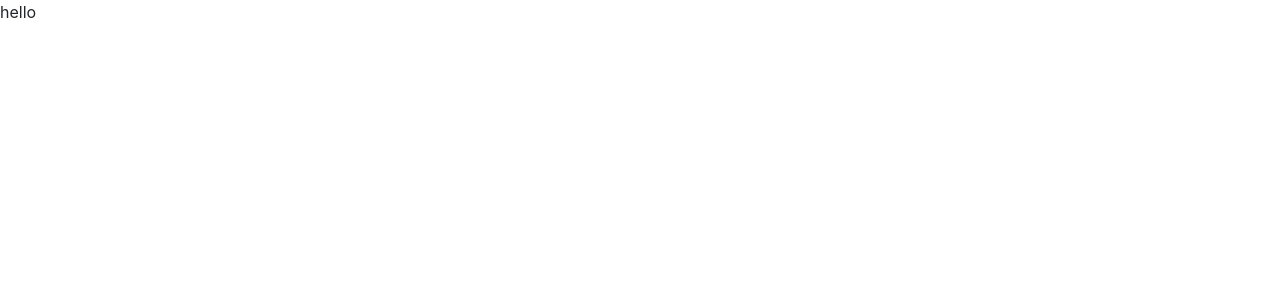
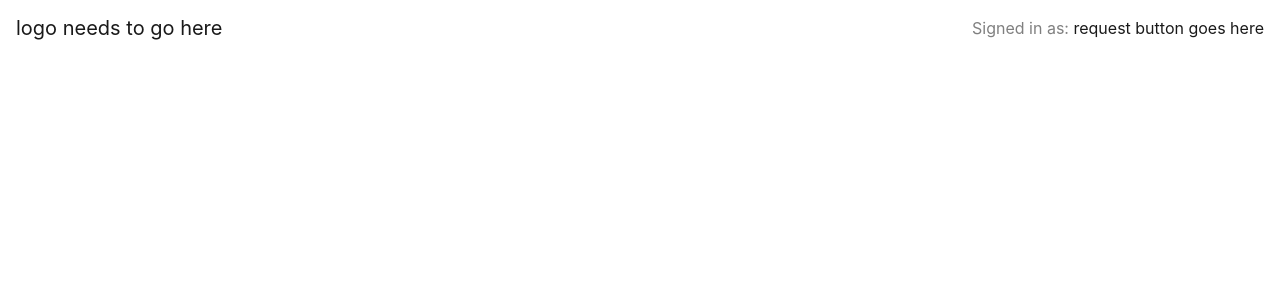
Before and after one commit to danportal/celliersite, a React (Create React App) app: page /contact in a window 1280 px wide. Shown: the top 300 px of the page. Built offline with nearby package versions, Linux system fonts and the light colour scheme; the HTML template or start-up script is replaced by a standard one.

Commit message:
added navbar

```diff
--- a/src/App.js
+++ b/src/App.js
@@ -1,5 +1,10 @@
 
 import "bootstrap/dist/css/bootstrap.min.css";
+import Navbar from "react-bootstrap/Navbar";
+import Container from "react-bootstrap/Container";
+import Col from "react-bootstrap/Col";
+import Row from "react-bootstrap/Row";
+import Button from "react-bootstrap/Button";
 import About from "./pages/about";
 import Benefits from "./pages/benefits";
 import Contact from "./pages/contact";
@@ -11,7 +16,17 @@ import Winetanks from "./pages/winetanks";
 
 function App() {
   return (
-    <div> hello </div>
+    <div className="App">
+  <Navbar>
+  <Navbar.Brand href="#home">logo needs to go here </Navbar.Brand>
+  <Navbar.Toggle />
+  <Navbar.Collapse className="justify-content-end">
+    <Navbar.Text>
+      Signed in as: <a href="#login">request button goes here</a>
+    </Navbar.Text>
+  </Navbar.Collapse>
+</Navbar>
+    </div>
   );
 }
 
```
